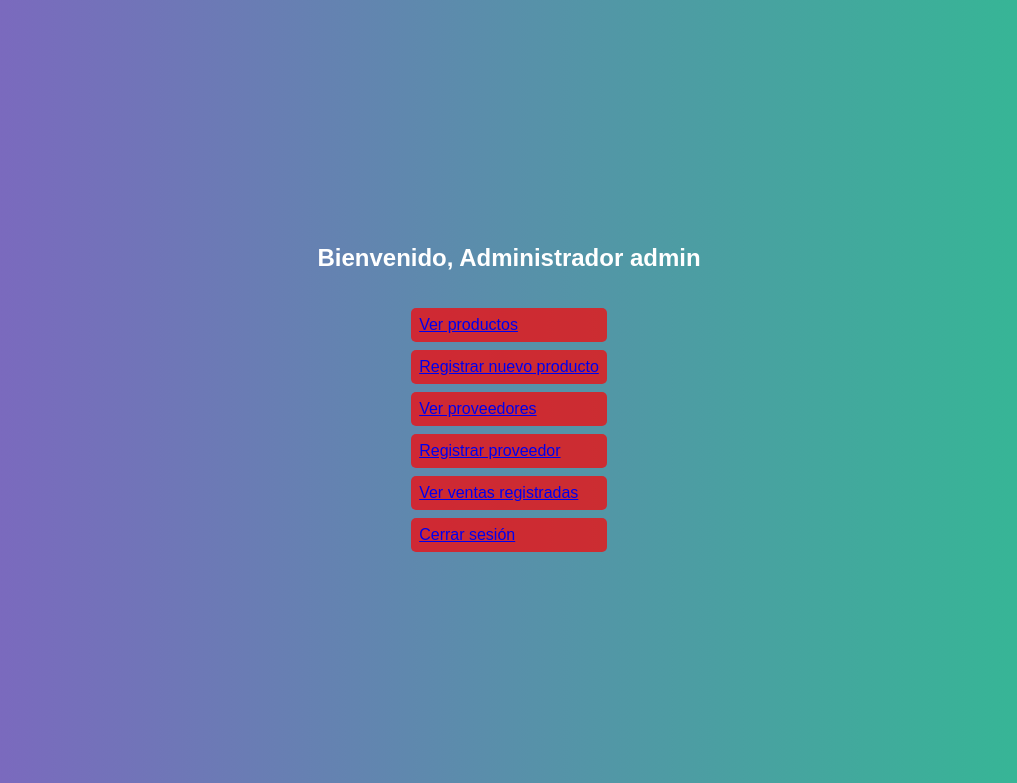
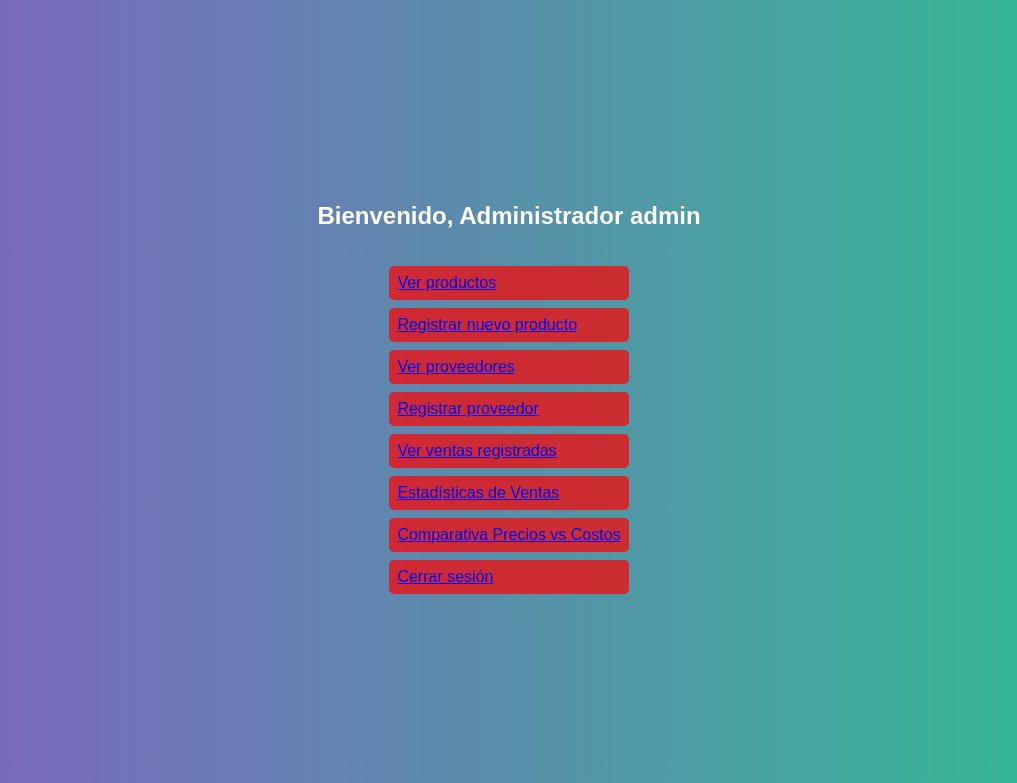
Before and after one commit to Miliki22/Proyecto_Suministros, a Flask app: page /dashboard in a window 1280 px wide. Shown: the top 783 px of the page, without its empty margins (131-1148 px from the left). Run offline with Flask 3, Linux system fonts and the light colour scheme; a user stored in the database is signed in.

Commit message:
Agrega gráfico de comparativa de beneficios y acceso desde el dashboard admin

```diff
--- a/app/routes.py
+++ b/app/routes.py
@@ -246,3 +246,47 @@ def estadisticas():
     plt.close()
 
     return render_template('estadisticas.html', grafico=nombre_archivo)
+
+@main.route('/estadisticas/beneficios')
+@login_required
+def estadisticas_beneficios():
+    productos = Producto.query.all()
+
+    if not productos:
+        flash("No hay productos registrados aún.")
+        return redirect(url_for('main.dashboard'))
+
+    nombres = []
+    precios = []
+    costos = []
+
+    for p in productos:
+        nombres.append(p.nombre)
+        precios.append(p.precio)
+        costos.append(p.costo_proveedor)
+
+    df = pd.DataFrame({
+        'Producto': nombres,
+        'Precio Venta': precios,
+        'Costo Proveedor': costos
+    })
+
+    # Eliminar gráficos viejos
+    for archivo in os.listdir('app/static'):
+        if archivo.startswith('comparativa_beneficios_') and archivo.endswith('.png'):
+            os.remove(os.path.join('app/static', archivo))
+
+    # Crear gráfico
+    timestamp = datetime.now().strftime("%Y%m%d%H%M%S")
+    nombre_grafico = f'comparativa_beneficios_{timestamp}.png'
+    ruta_grafico = os.path.join('app', 'static', nombre_grafico)
+
+    fig, ax = plt.subplots(figsize=(7, 4))
+    df.set_index('Producto')[['Precio Venta', 'Costo Proveedor']].plot(kind='bar', ax=ax)
+    ax.set_title('Comparativa de Precios vs Costos')
+    ax.set_ylabel('Valor ($)')
+    plt.tight_layout()
+    plt.savefig(ruta_grafico)
+    plt.close()
+
+    return render_template('estadisticas_beneficios.html', grafico=nombre_grafico)
--- a/app/templates/admin_dashboard.html
+++ b/app/templates/admin_dashboard.html
@@ -10,6 +10,8 @@
   <li><a href="{{ url_for('main.listar_proveedores') }}">Ver proveedores</a></li>
   <li><a href="{{ url_for('main.registrar_proveedor') }}">Registrar proveedor</a></li>
   <li><a href="{{ url_for('main.listar_ventas') }}">Ver ventas registradas</a></li>
+  <li><a href="{{ url_for('main.estadisticas') }}">Estadísticas de Ventas</a></li>
+  <li><a href="{{ url_for('main.estadisticas_beneficios') }}">Comparativa Precios vs Costos</a></li>
   <li><a href="{{ url_for('auth.logout') }}">Cerrar sesión</a></li>
 </ul>
 {% endblock %}
```
Also changed, not shown: app/templates/estadisticas_beneficios.html (added, +13 -0 lines), app/static/comparativa_beneficios_20250515201902.png (added), app/static/ventas_por_producto_20250515202140.png (renamed from app/static/ventas_por_producto_20250515200031.png).
